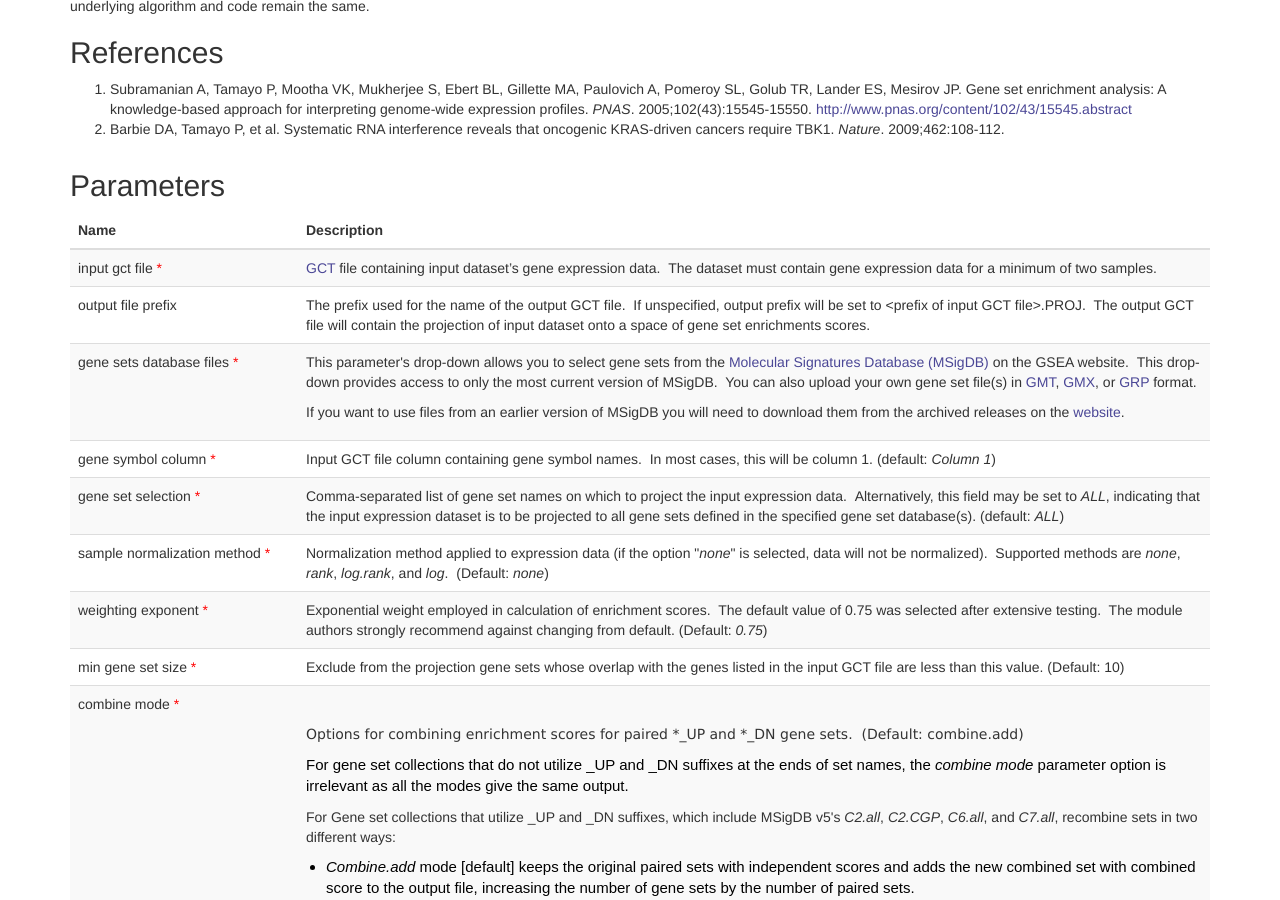
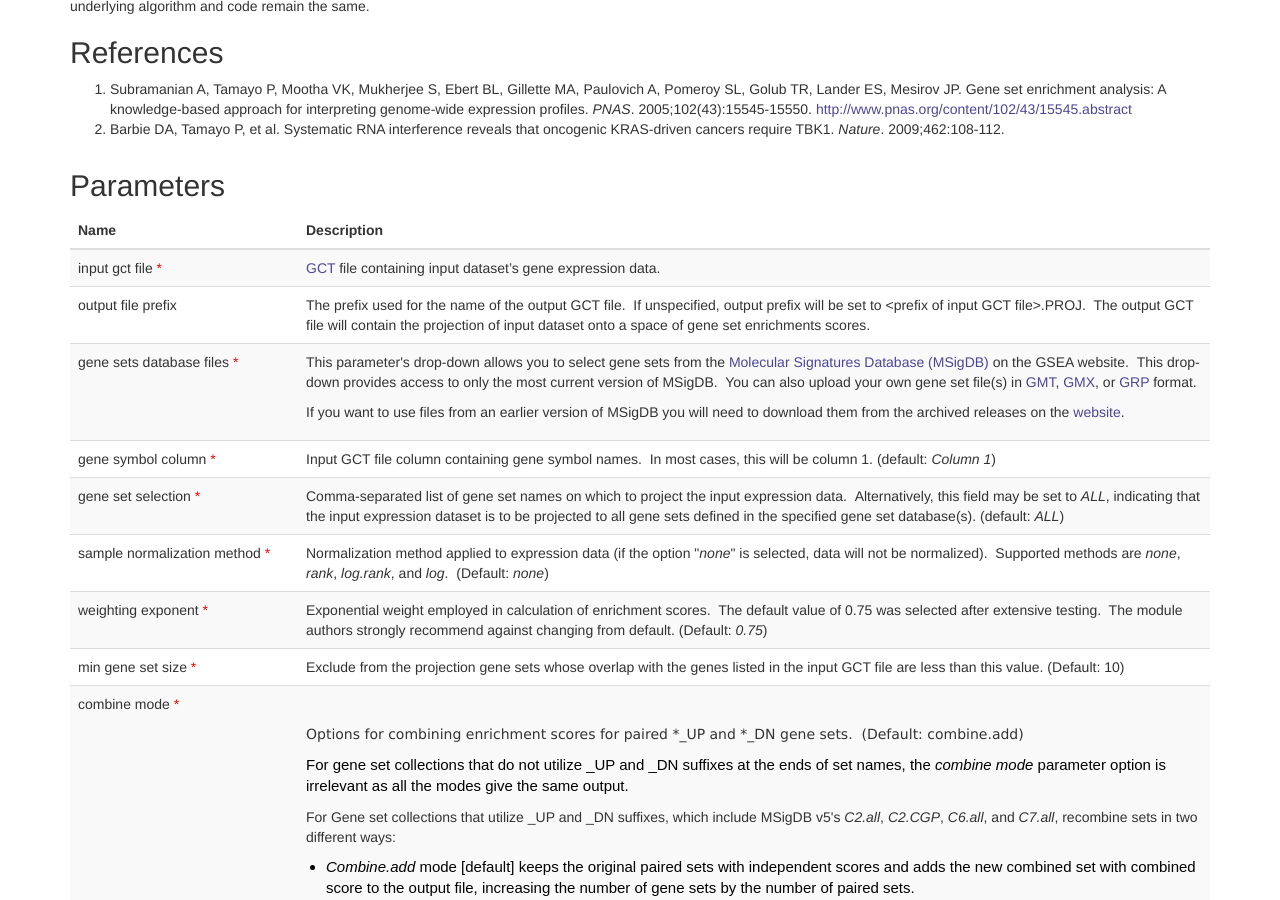
Before and after one commit to GSEA-MSigDB/ssGSEA-gpmodule, a Jekyll site: the page docs/v10/index.html, which Jekyll copies as it is, in a window 1280 px wide and 900 px high, scrolled down 1073 px. Built offline with Jekyll 4.4.1, drawn with Linux system fonts in a browser that asks for light colours.

Commit message:
Updated doc to remove "two samples required" note
This had been removed elsewhere already but we missed a spot.

```diff
--- a/docs/v10/index.html
+++ b/docs/v10/index.html
@@ -87,7 +87,7 @@
 	<tbody>
 		<tr>
 			<td valign="top">input gct file&nbsp;<span style="color:red;">*</span></td>
-			<td valign="top"><a href="http://software.broadinstitute.org/cancer/software/gsea/wiki/index.php/Data_formats#GCT:_Gene_Cluster_Text_file_format_.28.2A.gct.29">GCT</a> file containing input dataset’s gene expression data. &nbsp;The dataset must contain gene expression data for a minimum of two samples.</td>
+			<td valign="top"><a href="http://software.broadinstitute.org/cancer/software/gsea/wiki/index.php/Data_formats#GCT:_Gene_Cluster_Text_file_format_.28.2A.gct.29">GCT</a> file containing input dataset’s gene expression data.</td>
 		</tr>
 		<tr>
 			<td valign="top">output file prefix</td>
```
Also changed, not shown: docs/v10/test.md (+1 -1 lines).
